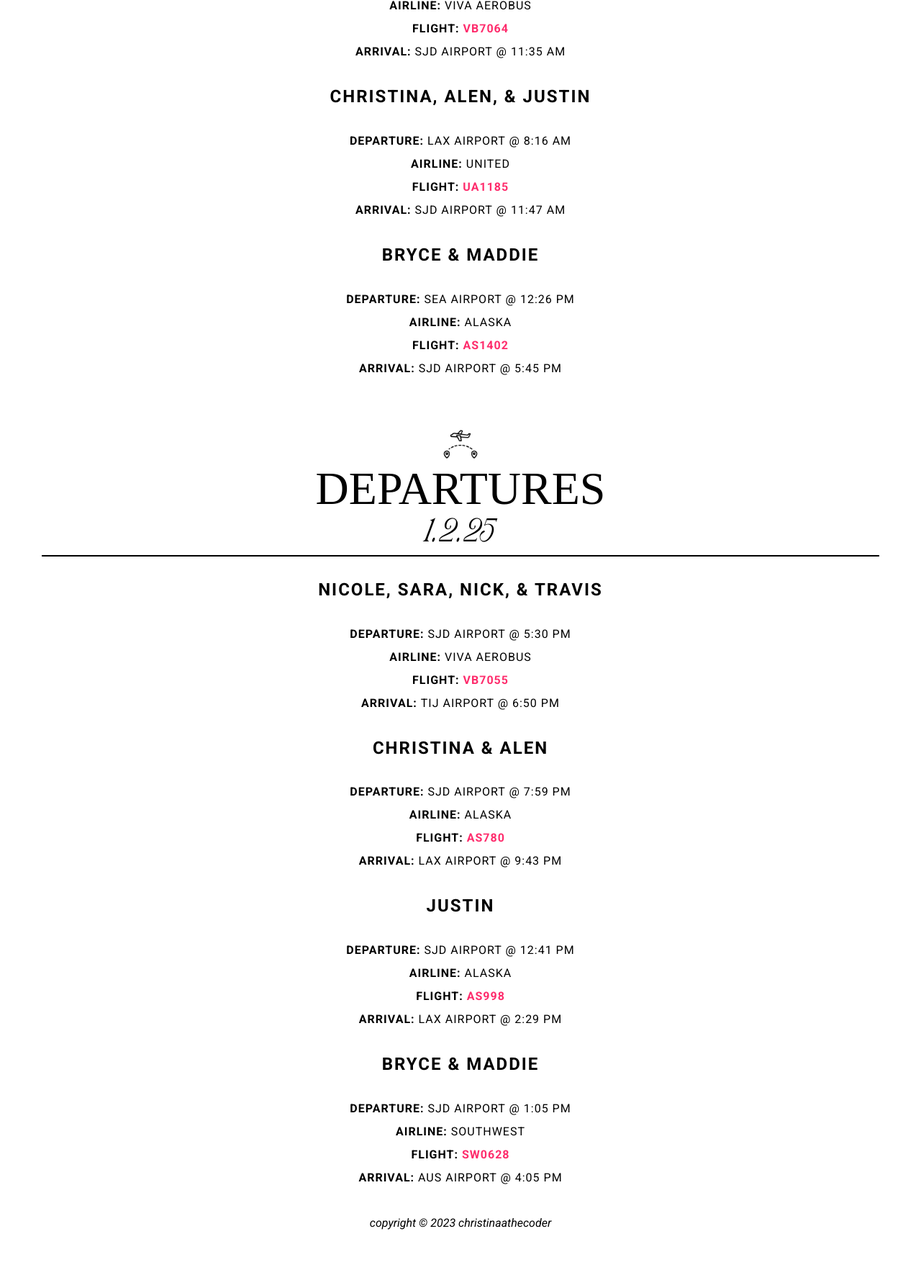
After one commit to christinaathecoder/cabo-nye-website, a PHP site: page /flights.html in a window 1280 px wide. The commit adds this page. Shown: the part 799-2588 px from the top of the page at 72% size. Run offline with PHP 8.4, Linux system fonts and the light colour scheme; some web fonts are replaced.

Commit message:
add flights page

```diff
--- a/detailed.html
+++ b/detailed.html
@@ -16,7 +16,7 @@
                     <div class="nav-mobile"><a id="nav-toggle" href="#!"><span></span></a></div>
                     <ul class="nav-list">
                         <li><a href="index.html" class="active">home</a></li>
-                        <li><a href="travel">travel</a></li>
+                        <li><a href="flights.html">flights</a></li>
                         <li><a href="#">itinerary</a>
                             <ul class="nav-dropdown">
                                 <li><a href="overview.html">overview</a></li>
--- /dev/null
+++ b/flights.html
@@ -0,0 +1,84 @@
+<!DOCTYPE html>
+<style>
+    @import url('https://fonts.googleapis.com/css2?family=Montserrat:ital,wght@0,100;0,200;0,300;0,400;0,500;0,600;0,700;0,800;0,900;1,100;1,200;1,300;1,400;1,500;1,600;1,700;1,800;1,900&family=Roboto:ital,wght@0,400;0,500;0,700;1,400;1,500;1,700&display=swap');
+</style>
+<head>
+    <link rel="stylesheet" href="style/style.css" />
+    <link rel="stylesheet" href="https://cdnjs.cloudflare.com/ajax/libs/font-awesome/4.7.0/css/font-awesome.min.css" />
+    <meta name="viewport" content="width=device-width; initial-scale=1.0;" />
+</head>
+<html>
+    <body>
+        <div class="bg" id="flights"></div>
+        <section class="navigation">
+            <div class="nav-container">
+                <nav>
+                    <div class="nav-mobile"><a id="nav-toggle" href="#!"><span></span></a></div>
+                    <ul class="nav-list">
+                        <li><a href="index.html" class="active">home</a></li>
+                        <li><a href="flights.html">flights</a></li>
+                        <li><a href="#">itinerary</a>
+                            <ul class="nav-dropdown">
+                                <li><a href="overview.html">overview</a></li>
+                                <li><a href="detailed.html">detailed</a></li>
+                            </ul>
+                        </li>
+                    </ul>
+                </nav>
+            </div>
+        </section>
+        <h1>flight details</h1><BR>
+        <div class="div-trans"><center>
+            <img id="icons" src="images/direct-flight.png"/><h5>arrivals</h5><BR>
+                <h2 id="date">12.28.24</h2>
+                <hr/>
+            <h4>nicole, sara, nick, & travis</h4>
+            <b>departure: </b>TIJ airport @ 8:25 AM<br>
+            <b>airline: </b>viva aerobus<br>
+            <b>flight: </b><a href="https://www.flightaware.com/live/flight/VIV7064">VB7064</a><br>
+            <b>arrival: </b>SJD airport @ 11:35 AM<BR>
+            <h4>christina, alen, & justin</h4>
+            <b>departure: </b>LAX airport @ 8:16 AM<br>
+            <b>airline: </b>united<br>
+            <b>flight: </b><a href="https://www.flightaware.com/live/flight/UAL1185">UA1185</a><br>
+            <b>arrival: </b>SJD airport @ 11:47 AM<BR>
+            <h4>bryce & maddie</h4>
+            <b>departure: </b>SEA airport @ 12:26 PM<br>
+            <b>airline: </b>alaska<br>
+            <b>flight: </b><a href="https://www.flightaware.com/live/flight/ASA1402">AS1402</a><br>
+            <b>arrival: </b>SJD airport @ 5:45 PM<BR><BR><BR>
+
+            <img id="icons" src="images/flight-flip.png"/><h5>departures</h5><BR>
+                <h2 id="date">1.2.25</h2>
+                <hr/>
+            <h4>nicole, sara, nick, & travis</h4>
+            <b>departure: </b>SJD airport @ 5:30 PM<br>
+            <b>airline: </b>viva aerobus<br>
+            <b>flight: </b><a href="https://www.flightaware.com/live/flight/VIV7055">VB7055</a><br>
+            <b>arrival: </b>TIJ airport @ 6:50 PM<BR>
+            <h4>christina & alen</h4>
+            <b>departure: </b>SJD airport @ 7:59 PM<br>
+            <b>airline: </b>alaska<br>
+            <b>flight: </b><a href="https://www.flightaware.com/live/flight/ASA780">AS780</a><br>
+            <b>arrival: </b>LAX airport @ 9:43 PM<BR>
+            <h4>justin</h4>
+            <b>departure: </b>SJD airport @ 12:41 PM<br>
+            <b>airline: </b>alaska<br>
+            <b>flight: </b><a href="https://www.flightaware.com/live/flight/ASA998">AS998</a><br>
+            <b>arrival: </b>LAX airport @ 2:29 PM<BR>
+            <h4>bryce & maddie</h4>
+            <b>departure: </b>SJD airport @ 1:05 PM<br>
+            <b>airline: </b>southwest<br>
+            <b>flight: </b><a href="https://www.flightaware.com/live/flight/SW0628">SW0628</a><br>
+            <b>arrival: </b>AUS airport @ 4:05 PM<BR>
+
+        </center>
+        </div>
+
+        <footer class="default">
+            <h6>copyright &copy; 2023 christinaathecoder</h6>
+        </footer>
+        <script src="https://ajax.googleapis.com/ajax/libs/jquery/3.6.4/jquery.min.js"></script>
+        <script src="index.js"></script>
+    </body>
+</html>
--- a/index.html
+++ b/index.html
@@ -16,7 +16,7 @@
                 <div class="nav-mobile"><a id="nav-toggle" href="#!"><span></span></a></div>
                 <ul class="nav-list">
                     <li><a href="index.html" class="active">home</a></li>
-                    <li><a href="travel">travel</a></li>
+                    <li><a href="flights.html">flights</a></li>
                     <li><a href="#">itinerary</a>
                         <ul class="nav-dropdown">
                             <li><a href="overview.html">overview</a></li>
--- a/overview.html
+++ b/overview.html
@@ -16,7 +16,7 @@
                     <div class="nav-mobile"><a id="nav-toggle" href="#!"><span></span></a></div>
                     <ul class="nav-list">
                         <li><a href="index.html" class="active">home</a></li>
-                        <li><a href="travel">travel</a></li>
+                        <li><a href="flights.html">flights</a></li>
                         <li><a href="#">itinerary</a>
                             <ul class="nav-dropdown">
                                 <li><a href="overview.html">overview</a></li>
--- a/static/footer.php
+++ /dev/null
@@ -1,3 +0,0 @@
-<footer class="default">
-    <h6>copyright &copy; 2023 christinaathecoder</h6>
-</footer>
--- a/style/style.css
+++ b/style/style.css
@@ -153,6 +153,7 @@ h1 {
     font: 10em 'tan';
     letter-spacing: -.1em;
     text-align: center;
+    line-height: 1em;
 }
 h2 {
     font: 4em 'myth';
@@ -171,14 +172,14 @@ h3 {
     text-align: center;
 }
 h4 {
-    font: 700 2em 'Roboto';
+    font: 700 1.5em 'Roboto';
     text-transform: uppercase;
     letter-spacing: 2px;
 }
 h5 {
-    font: 1em 'glitten';
+    font: 4em 'glitten';
     letter-spacing: normal;
-    margin: 5 5;
+    display: inline;
 }
 h6 {
     font: 100 1em 'Roboto';
@@ -203,8 +204,8 @@ h6 {
 .bg#overview{
     background-image: url('../images/palm-tree-3.png');
 }
-.bg#cost {
-    background-image: url('../images/cost.png');
+.bg#flights {
+    background-image: url('../images/palm-tree-4.png');
 }
 .bg#construction {
     background-image: url('../images/construction.png');
@@ -322,7 +323,7 @@ a {
 }
 a:hover {
     font-weight: 700;
-    text-decoration: none;
+    text-decoration: underline;
     color:#FE2C6C;
     font-style:italic;
 }
@@ -342,6 +343,7 @@ img#icons {
     filter: none;
     width: 50px;
     height: 50px;
+    padding: 0 0 0 0;
 }
 figure {
     display:inline-block;
@@ -439,6 +441,9 @@ a#dc:hover {
         margin: 5px;
         padding: 5px 10px;
     } */
+    h1 {
+        font-size: 80px;
+    }
     h2 {
         font-size: 40px;
     }
@@ -447,10 +452,10 @@ a#dc:hover {
         letter-spacing: -5px;
     }
     h4 {
-        font-size: 20px;
+        font-size: 18px;
     }
     h5 {
-        font-size: 25px;
+        font-size: 35px;
     }
     h6 {
         font-size: 12px;
```
Also changed, not shown: static/header.php (deleted, +0 -17 lines), travel.html (deleted, +0 -70 lines), images/clubber.png (added), images/flight-flip.png (added).
